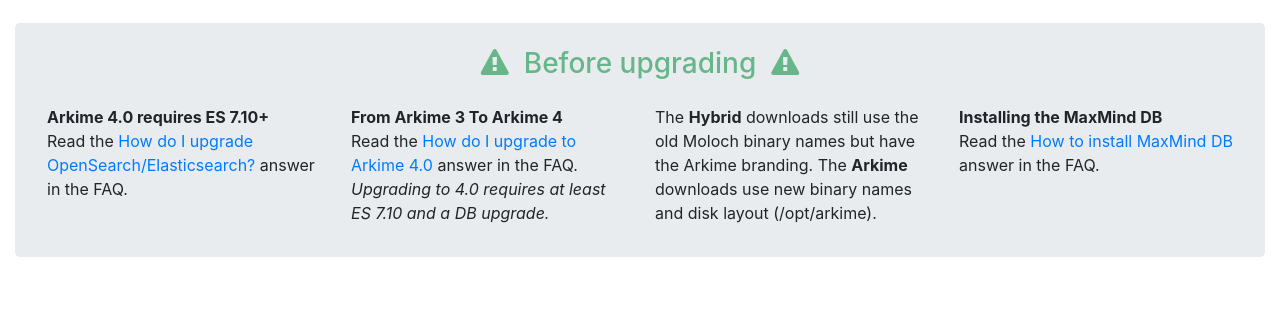
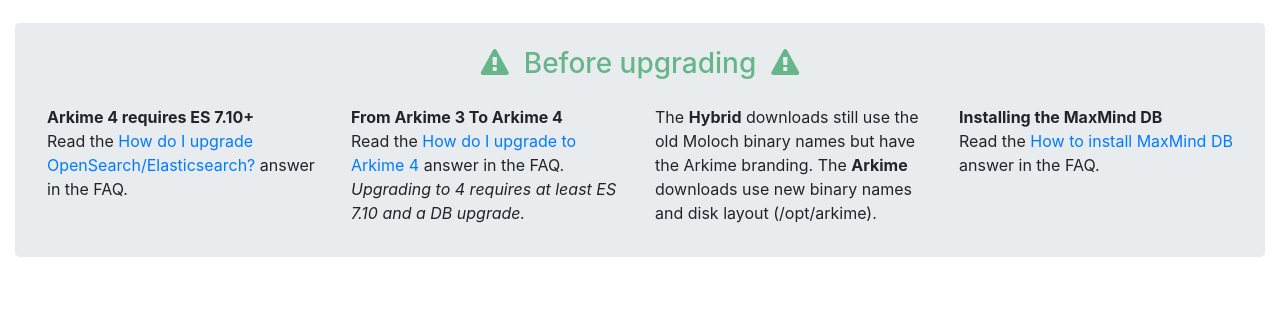
Before and after one commit to arkime/arkimeweb, a Jekyll site: the page built from downloads.html, in a window 1280 px wide. Shown: the part 161-473 px from the top of the page. Built offline with Jekyll 4.4.1, drawn with Linux system fonts in a browser that asks for light colours.

Commit message:
Change 4.0 to 4

```diff
--- a/downloads.html
+++ b/downloads.html
@@ -91,7 +91,7 @@
             <div class="row pb-2">
               <div class="col-lg-3 col-md-6">
                 <p>
-                  <strong>Arkime 4.0 requires ES 7.10+</strong>
+                  <strong>Arkime 4 requires ES 7.10+</strong>
                   <br>
                   Read the
                   <a class="no-decoration"
@@ -108,12 +108,12 @@
                   Read the
                   <a class="no-decoration"
                     href="faq#how_do_i_upgrade_to_arkime_4">
-                    How do I upgrade to Arkime 4.0
+                    How do I upgrade to Arkime 4
                   </a>
                   answer in the FAQ.
                   <br>
                   <em>
-                    Upgrading to 4.0 requires at least ES 7.10 and a DB upgrade.
+                    Upgrading to 4 requires at least ES 7.10 and a DB upgrade.
                   </em>
                 </p>
               </div>
```
